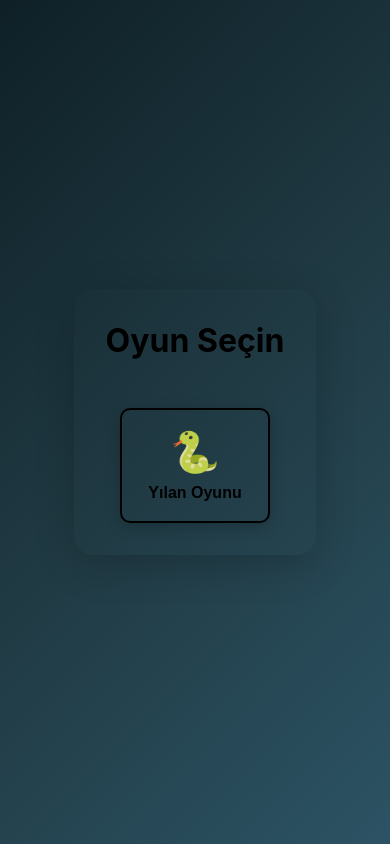
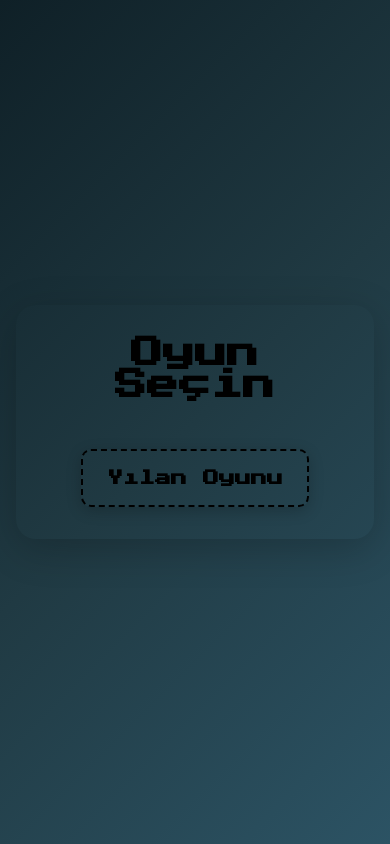
Before and after one commit to gulerhan/games101, a React (Vite) app in the folder games101/: page / in a window 390 px wide. Built offline with nearby package versions, Linux system fonts and the light colour scheme.

Commit message:
english words were translated into Turkish and the font family was adjusted.

```diff
--- a/games101/index.html
+++ b/games101/index.html
@@ -4,6 +4,7 @@
     <meta charset="UTF-8" />
     <meta name="viewport" content="width=device-width, initial-scale=1.0" />
     <title>Snake Game</title>
+    <link href="https://fonts.googleapis.com/css2?family=Press+Start+2P&display=swap" rel="stylesheet">
   </head>
   <body>
     <div id="root"></div>
--- a/games101/src/components/DifficultySelection.css
+++ b/games101/src/components/DifficultySelection.css
@@ -23,11 +23,12 @@
 }
 
 .difficulty-button {
+  font-family: 'Press Start 2P', cursive;
   padding: 0.5rem 1rem;
   font-size: 1rem;
   font-weight: 600;
   color: #000;
-  border: 2px solid #000;
+  border: 2px dashed #000;
   cursor: pointer;
   transition: all 0.3s ease;
   min-width: 120px;
@@ -61,13 +62,14 @@
 }
 
 .play-button {
+  font-family: 'Press Start 2P', cursive;
   margin-top: 1rem;
   padding: 0.8rem 2rem;
   font-size: 1.2rem;
   font-weight: 600;
   color: #000;
   background: transparent;
-  border: 2px solid #000;
+  border: 2px dashed #000;
   border-radius: 0;
   cursor: pointer;
   transition: all 0.3s ease;
--- a/games101/src/components/DifficultySelection.jsx
+++ b/games101/src/components/DifficultySelection.jsx
@@ -6,9 +6,9 @@ const DifficultySelection = ({ onSelectDifficulty, onBack }) => {
   const [selectedDifficulty, setSelectedDifficulty] = useState(null);
 
   const difficulties = [
-    { level: 'easy', label: 'Easy', speed: 150 },
+    { level: 'easy', label: 'Kolay', speed: 150 },
     { level: 'normal', label: 'Normal', speed: 100 },
-    { level: 'hard', label: 'Hard', speed: 60 }
+    { level: 'hard', label: 'Zor', speed: 60 }
   ];
 
   const handlePlay = () => {
--- a/games101/src/components/GameSelection.css
+++ b/games101/src/components/GameSelection.css
@@ -9,7 +9,7 @@
 }
 
 .game-selection-title {
-  font-size: 2.5rem;
+  font-size: 2rem;
   color: #000;
   font-weight: 700;
   text-align: center;
@@ -32,7 +32,7 @@
   font-size: 1rem;
   font-weight: 600;
   color: #000;
-  border: 2px solid #000;
+  border: 2px dashed #000;
   background: transparent;
   cursor: pointer;
   transition: all 0.3s ease;
@@ -50,12 +50,11 @@
   transform: translateY(-1px);
 }
 
-.game-icon {
-  font-size: 3rem;
-}
+
 
 .game-name {
-  font-size: 1.2rem;
+  font-family: 'Press Start 2P', cursive;
+  font-size: 1rem;
 }
 
 @media (max-width: 600px) {
@@ -68,9 +67,7 @@
     min-width: 150px;
   }
 
-  .game-icon {
-    font-size: 2.5rem;
-  }
+
 
   .game-name {
     font-size: 1rem;
--- a/games101/src/components/GameSelection.jsx
+++ b/games101/src/components/GameSelection.jsx
@@ -16,7 +16,6 @@ const GameSelection = ({ onSelectGame }) => {
             className="game-button"
             onClick={() => onSelectGame(game.id)}
           >
-            <span className="game-icon">{game.icon}</span>
             <span className="game-name">{game.name}</span>
           </button>
         ))}
--- a/games101/src/components/SnakeGame.css
+++ b/games101/src/components/SnakeGame.css
@@ -14,12 +14,11 @@
   justify-content: space-between;
   align-items: center;
   width: 100%;
-  max-width: 400px;
   gap: 1rem;
 }
 
 .back-button {
-  padding: 0.6rem 1.2rem;
+  margin: 0;
   font-size: 1.5rem;
   font-weight: 600;
   color: white;
@@ -44,12 +43,14 @@
 }
 
 .pause-button {
+  font-family: 'Press Start 2P', cursive;
+
   padding: 0.6rem 1.2rem;
-  font-size: 1rem;
+  font-size: 0.6rem;
   font-weight: 600;
   color: #000;
   background: transparent;
-  border: 2px solid #000;
+  border: 2px dashed #000;
   cursor: pointer;
   transition: all 0.3s ease;
 }
@@ -60,7 +61,7 @@
 }
 
 .score {
-  font-size: 1.5rem;
+  font-size: 1.3rem;
   font-weight: 700;
   color: #000;
   min-width: 120px;
@@ -72,10 +73,9 @@
   grid-template-columns: repeat(20, 1fr);
   grid-template-rows: repeat(20, 1fr);
   gap: 2px;
-  width: 400px;
-  height: 400px;
+  width: 600px;
+  height: 600px;
   background: #000;
-  border-radius: 8px;
   padding: 4px;
 }
 
@@ -154,6 +154,8 @@
 }
 
 .game-over-buttons button {
+  font-family: 'Press Start 2P', cursive;
+
   padding: 0.8rem 2rem;
   font-size: 1.1rem;
   font-weight: 600;
@@ -166,14 +168,14 @@
 
 .game-over-buttons button:first-child {
   background: transparent;
-  border: 2px solid #000;
+  border: 2px dashed #000;
   border-radius: 0;
   color: #000;
 }
 
 .game-over-buttons button:last-child {
   background: transparent;
-  border: 2px solid #000;
+  border: 2px dashed #000;
   border-radius: 0;
   color: #000;}
 
@@ -185,7 +187,7 @@
 .game-instructions {
   text-align: center;
   color: #666;
-  font-size: 0.9rem;
+  font-size: 0.6rem;
   margin-top: 0.5rem;
 }
 
@@ -197,7 +199,7 @@
 
   .game-header {
     flex-wrap: wrap;
-    justify-content: center;
+    justify-content: space-between;
   }
 
   .score {
--- a/games101/src/components/SnakeGame.jsx
+++ b/games101/src/components/SnakeGame.jsx
@@ -145,7 +145,7 @@ const SnakeGame = ({ difficulty, onGameOver, onBack }) => {
         </button>
         <div className="score">Score: {score}</div>
         <button className="pause-button" onClick={() => setPaused(!paused)}>
-          {paused ? 'Resume' : 'Pause'}
+          {paused ? 'Başlat' : 'Durdur'}
         </button>
       </div>
 
@@ -177,11 +177,11 @@ const SnakeGame = ({ difficulty, onGameOver, onBack }) => {
       {gameOver && (
         <div className="game-over-overlay">
           <div className="game-over-content">
-            <h2>Game Over!</h2>
-            <p>Final Score: {score}</p>
+            <h2>Oyun Bitti!</h2>
+            <p>Skorun: {score}</p>
             <div className="game-over-buttons">
-              <button onClick={resetGame}>Play Again</button>
-              <button onClick={onBack}>Back to Menu</button>
+              <button onClick={resetGame}>Tekrar Oyna</button>
+              <button onClick={onBack}>Menüye Dön</button>
             </div>
           </div>
         </div>
@@ -197,7 +197,7 @@ const SnakeGame = ({ difficulty, onGameOver, onBack }) => {
       )}
 
       <div className="game-instructions">
-        <p>Use Arrow Keys to Move | Space to Pause</p>
+        <p>Hareket etmek için ok tuşlarını kullanın</p>
       </div>
     </div>
   );
--- a/games101/src/index.css
+++ b/games101/src/index.css
@@ -5,9 +5,7 @@
 }
 
 body {
-  font-family: -apple-system, BlinkMacSystemFont, 'Segoe UI', 'Roboto', 'Oxygen',
-    'Ubuntu', 'Cantarell', 'Fira Sans', 'Droid Sans', 'Helvetica Neue',
-    sans-serif;
+  font-family: 'Press Start 2P', cursive;
   -webkit-font-smoothing: antialiased;
   -moz-osx-font-smoothing: grayscale;
   background: linear-gradient(135deg, #0f2027, #203a43, #2c5364);
```
